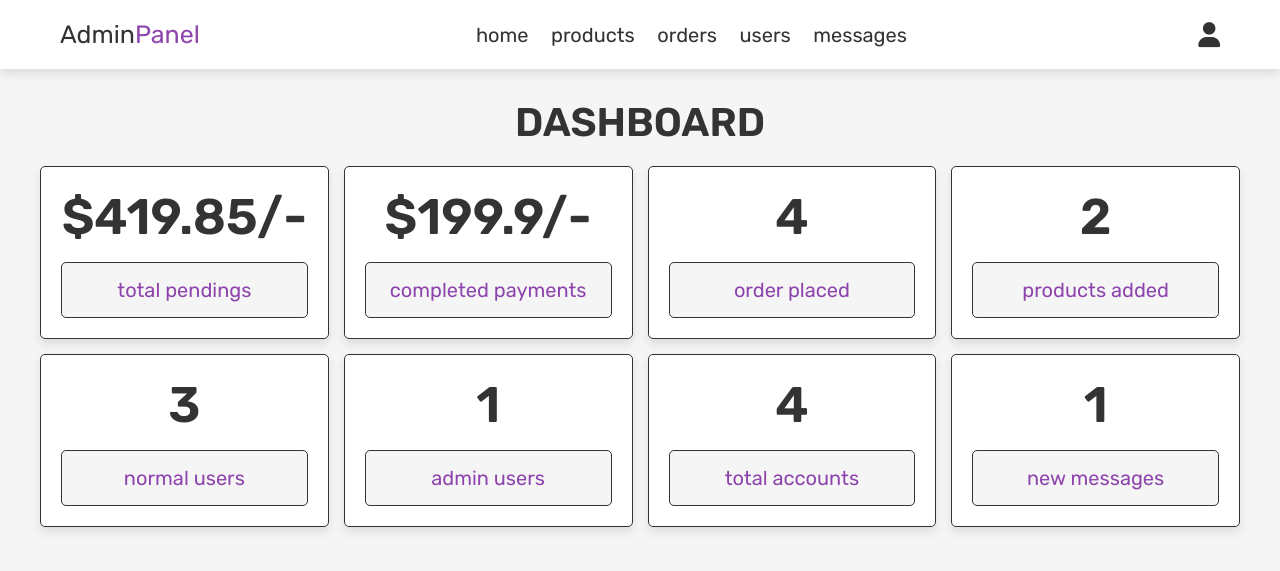
After one commit to yllkaberisha/PetShopManager, a PHP site: page /admin_page.php in a window 1280 px wide. The commit adds this page. Shown: the top 571 px of the page. Run offline with PHP 8.4, Linux system fonts and the light colour scheme; the visitor is signed in with stand-in values (Sample User, id 1).

Commit message:
admin page

```diff
--- /dev/null
+++ b/admin_header.php
@@ -0,0 +1,42 @@
+<?php
+if(isset($message)){
+   foreach($message as $message){
+      echo '
+      <div class="message">
+         <span>'.$message.'</span>
+         <i class="fas fa-times" onclick="this.parentElement.remove();"></i>
+      </div>
+      ';
+   }
+}
+?>
+
+<header class="header">
+
+   <div class="flex">
+
+      <a href="admin_page.php" class="logo">Admin<span>Panel</span></a>
+
+      <nav class="navbar">
+         <a href="admin_page.php">home</a>
+         <a href="admin_products.php">products</a>
+         <a href="admin_orders.php">orders</a>
+         <a href="admin_users.php">users</a>
+         <a href="admin_contacts.php">messages</a>
+      </nav>
+
+      <div class="icons">
+         <div id="menu-btn" class="fas fa-bars"></div>
+         <div id="user-btn" class="fas fa-user"></div>
+      </div>
+
+      <div class="account-box">
+         <p>username : <span><?php echo $_SESSION['admin_name']; ?></span></p>
+         <p>email : <span><?php echo $_SESSION['admin_email']; ?></span></p>
+         <a href="logout.php" class="delete-btn">logout</a>
+         <div>new <a href="login.php">login</a> | <a href="register.php">register</a></div>
+      </div>
+
+   </div>
+
+</header>
--- /dev/null
+++ b/admin_page.php
@@ -0,0 +1,140 @@
+<?php
+
+session_start();
+
+if (!isset($_SESSION['admin_id'])) {
+    header('location:login.php');
+    exit();
+}
+
+// Load data from files
+$orders = include('data/orders.php');
+$products = include('data/products.php');
+$users = include('data/user_data.php');
+$messages = include('data/messages.php');
+
+// Calculate metrics
+$total_pendings = array_sum(array_map(function($order) {
+    return $order['payment_status'] == 'pending' ? $order['total_price'] : 0;
+}, $orders));
+
+$total_completed = array_sum(array_map(function($order) {
+    return $order['payment_status'] == 'completed' ? $order['total_price'] : 0;
+}, $orders));
+
+$number_of_orders = count($orders);
+$number_of_products = count($products);
+$number_of_users = count(array_filter($users, function($user) { return $user['user_type'] == 'user'; }));
+$number_of_admins = count(array_filter($users, function($user) { return $user['user_type'] == 'admin'; }));
+$number_of_accounts = count($users);
+$number_of_messages = count($messages);
+
+?>
+
+
+<!DOCTYPE html>
+<html lang="en">
+<head>
+   <meta charset="UTF-8">
+   <meta http-equiv="X-UA-Compatible" content="IE=edge">
+   <meta name="viewport" content="width=device-width, initial-scale=1.0">
+   <title>admin panel</title>
+
+   <!-- font awesome cdn link  -->
+   <link rel="stylesheet" href="https://cdnjs.cloudflare.com/ajax/libs/font-awesome/6.0.0/css/all.min.css">
+
+   <!-- custom admin css file link  -->
+   <link rel="stylesheet" href="css/admin_style.css">
+
+</head>
+<body>
+
+<?php include 'admin_header.php'; ?>
+
+<!-- admin dashboard section starts  -->
+
+<section class="dashboard">
+
+   <h1 class="title">dashboard</h1>
+
+   <div class="box-container">
+
+    <div class="box">
+        <?php
+        $total_pendings = array_sum(array_map(function ($order) {
+            return $order['payment_status'] == 'pending' ? $order['total_price'] : 0;
+        }, $orders));
+        ?>
+        <h3>$<?php echo $total_pendings; ?>/-</h3>
+        <p>total pendings</p>
+    </div>
+
+    <div class="box">
+        <?php
+        $total_completed = array_sum(array_map(function ($order) {
+            return $order['payment_status'] == 'completed' ? $order['total_price'] : 0;
+        }, $orders));
+        ?>
+        <h3>$<?php echo $total_completed; ?>/-</h3>
+        <p>completed payments</p>
+    </div>
+
+    <div class="box">
+        <h3><?php echo count($orders); ?></h3>
+        <p>order placed</p>
+    </div>
+
+    <div class="box">
+        <h3><?php echo count($products); ?></h3>
+        <p>products added</p>
+    </div>
+
+    <div class="box">
+        <?php
+        $number_of_users = count(array_filter($users, function($user) {
+            return $user['user_type'] == 'user';
+        }));
+        ?>
+        <h3><?php echo $number_of_users; ?></h3>
+        <p>normal users</p>
+    </div>
+
+    <div class="box">
+        <?php
+        $number_of_admins = count(array_filter($users, function($user) {
+            return $user['user_type'] == 'admin';
+        }));
+        ?>
+        <h3><?php echo $number_of_admins; ?></h3>
+        <p>admin users</p>
+    </div>
+
+    <div class="box">
+        <h3><?php echo count($users); ?></h3>
+        <p>total accounts</p>
+    </div>
+
+    <div class="box">
+        <h3><?php echo count($messages); ?></h3>
+        <p>new messages</p>
+    </div>
+
+</div>
+
+</section>
+
+<!-- admin dashboard section ends -->
+
+
+
+
+
+
+
+
+
+<!-- custom admin js file link  -->
+<script src="js/admin_script.js"></script>
+
+</body>
+</html>
--- a/data/orders.php
+++ b/data/orders.php
@@ -39,4 +39,17 @@ return array (
     'placed_on' => '07-Apr-2024',
     'payment_status' => 'pending',
   ),
+  3 =>
+  array (
+    'user_id' => 3,
+    'name' => 'yllka',
+    'number' => '12',
+    'email' => 'test@example.com',
+    'method' => 'cash on delivery',
+    'address' => 'flat no. 1, 1, Prishtine, sdkjfsdk - 23123',
+    'total_products' => 'Product 1 (1) ',
+    'total_price' => 19.99,
+    'placed_on' => '12-Apr-2024',
+    'payment_status' => 'pending',
+  ),
 );
```
